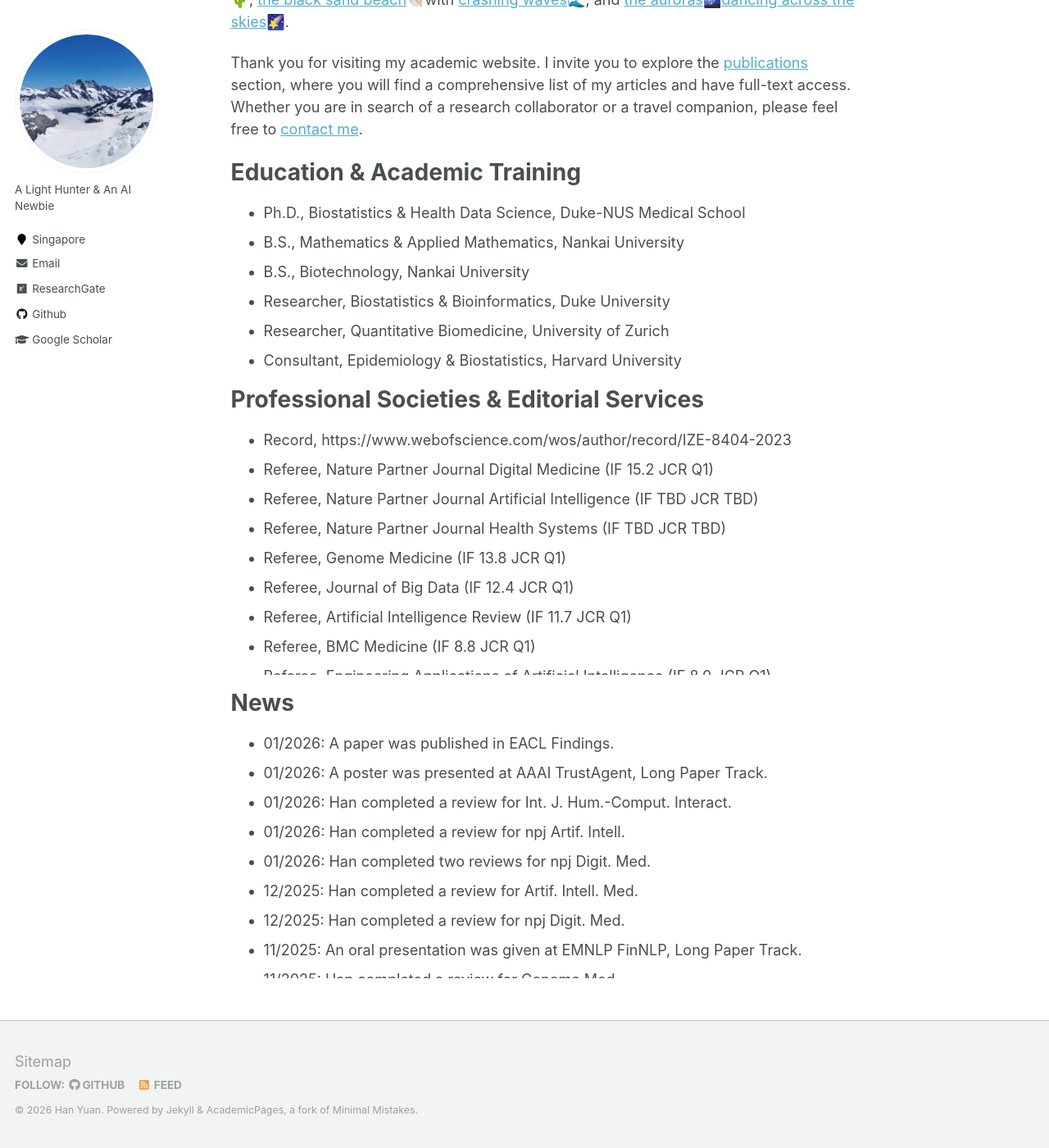
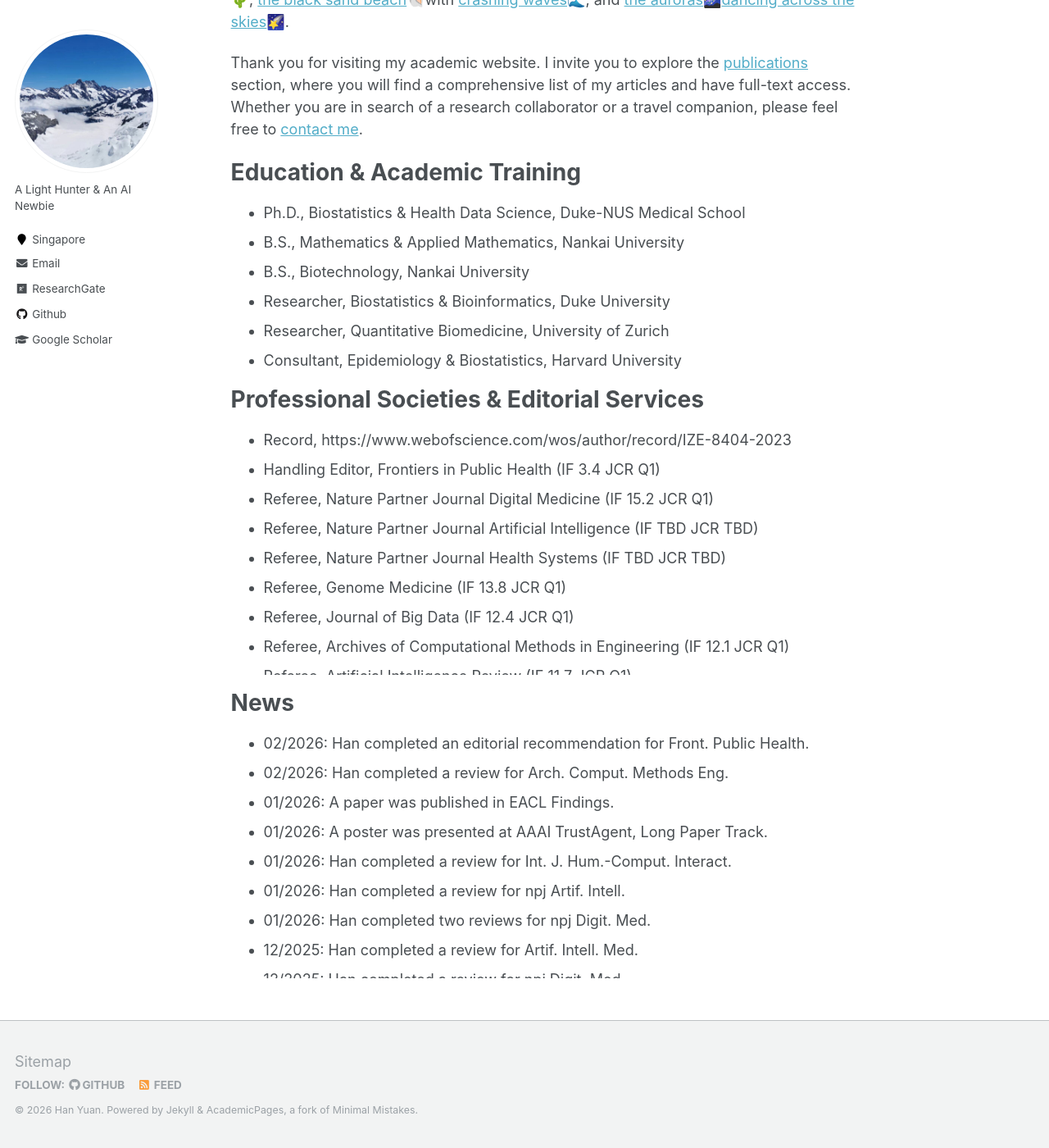
Before and after one commit to Han-Yuan-Med/Han-Yuan-Med.github.io, a Jekyll site: the page built from _pages/about.md, in a window 1280 px wide and 1400 px high, scrolled down 468 px. Shown: the whole window at 82% size. Built offline with Jekyll 4.4.1, drawn with Linux system fonts in a browser that asks for light colours.

Commit message:
Update about.md

```diff
--- a/_pages/about.md
+++ b/_pages/about.md
@@ -24,11 +24,13 @@
 # Professional Societies & Editorial Services
 <ul style="width: auto; height: 300px; overflow: auto">
   <li>Record, https://www.webofscience.com/wos/author/record/IZE-8404-2023</li>
+  <li>Handling Editor, Frontiers in Public Health (IF 3.4 JCR Q1)</li>
   <li>Referee, Nature Partner Journal Digital Medicine (IF 15.2 JCR Q1)</li>
   <li>Referee, Nature Partner Journal Artificial Intelligence (IF TBD JCR TBD)</li>
   <li>Referee, Nature Partner Journal Health Systems (IF TBD JCR TBD)</li>
   <li>Referee, Genome Medicine (IF 13.8 JCR Q1)</li>
-  <li>Referee, Journal of Big Data (IF 12.4  JCR Q1)</li>
+  <li>Referee, Journal of Big Data (IF 12.4 JCR Q1)</li>
+  <li>Referee, Archives of Computational Methods in Engineering (IF 12.1 JCR Q1)</li>
   <li>Referee, Artificial Intelligence Review (IF 11.7 JCR Q1)</li>
   <li>Referee, BMC Medicine (IF 8.8 JCR Q1)</li>
   <li>Referee, Engineering Applications of Artificial Intelligence (IF 8.0 JCR Q1)</li>
@@ -59,6 +61,8 @@
 
 # News
 <ul style="width: auto; height: 300px; overflow: auto">
+  <li>02/2026: Han completed an editorial recommendation for Front. Public Health.</li>
+  <li>02/2026: Han completed a review for Arch. Comput. Methods Eng.</li>
   <li>01/2026: A paper was published in EACL Findings.</li>
   <li>01/2026: A poster was presented at AAAI TrustAgent, Long Paper Track.</li>
   <li>01/2026: Han completed a review for Int. J. Hum.-Comput. Interact.</li>
```
